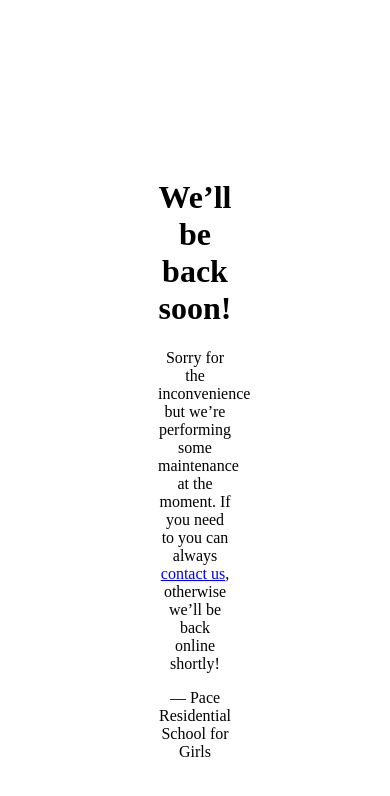
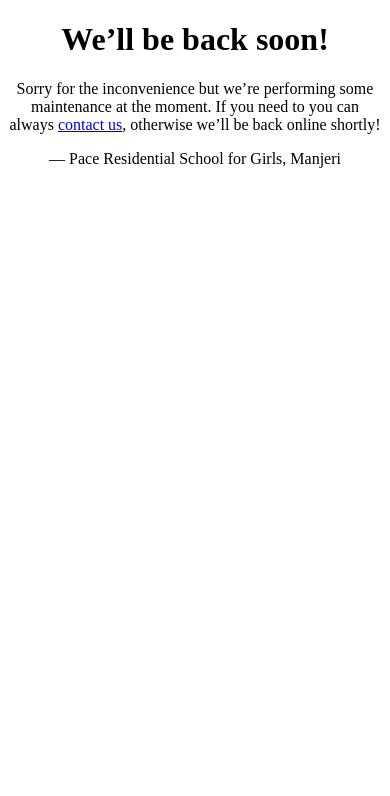
Before and after one commit to Shamilvm/pace, a plain HTML site: page index.html in a window 390 px wide. Drawn offline with Linux system fonts and the light colour scheme.

Commit message:
phone linked

```diff
--- a/index.html
+++ b/index.html
@@ -8,7 +8,6 @@
     <style>
         body{
             text-align: center;
-            padding: 150px;
         }
     </style>
 </head>
@@ -16,8 +15,8 @@
 
          <h1>We&rsquo;ll be back soon!</h1>
     <div>
-        <p>Sorry for the inconvenience but we&rsquo;re performing some maintenance at the moment. If you need to you can always <a href="mailto:#">contact us</a>, otherwise we&rsquo;ll be back online shortly!</p>
-        <p>&mdash; Pace Residential School for Girls</p>
+        <p>Sorry for the inconvenience but we&rsquo;re performing some maintenance at the moment. If you need to you can always <a href="tel:+919744348058">contact us</a>, otherwise we&rsquo;ll be back online shortly!</p>
+        <p>&mdash; Pace Residential School for Girls, Manjeri</p>
 
 
 </body>
```
